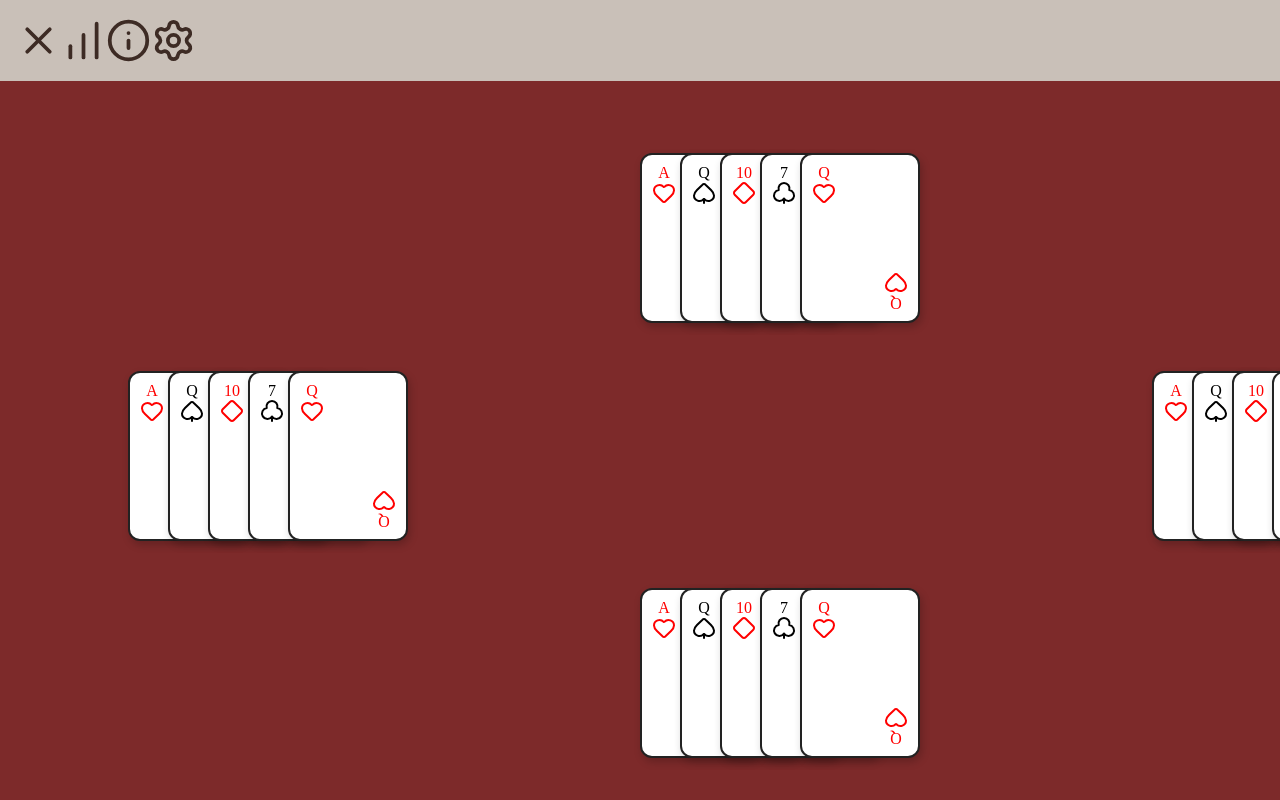
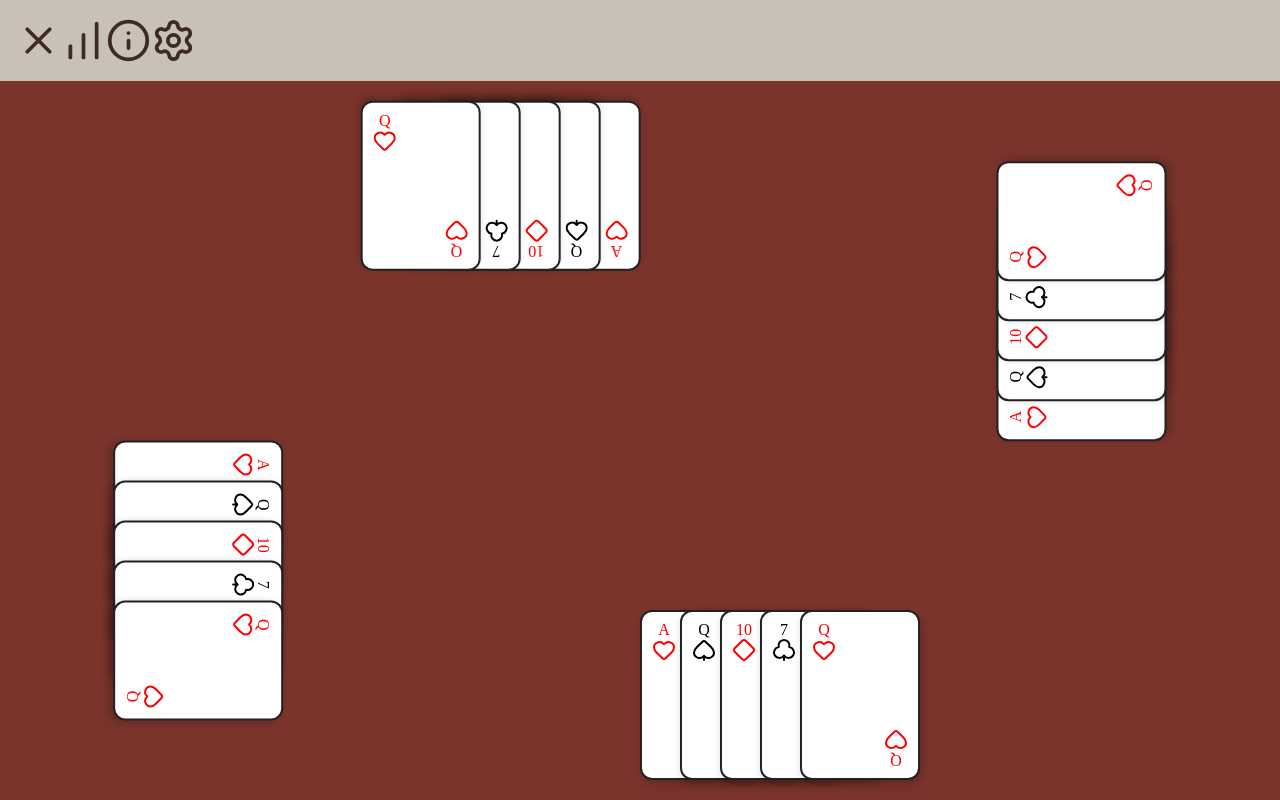
Before and after one commit to Caleb-Kelly-25/pitch, a React (Vite) app in the folder client/: page /GamePlay in a window 1280 px wide. Built offline with nearby package versions, Linux system fonts and the light colour scheme.

Commit message:
More Card Display Work

```diff
--- /dev/null
+++ b/client/src/components/PlayerSeat.css
@@ -0,0 +1,44 @@
+.player-seat {
+  display: flex;
+  flex-direction: column;
+  width: 100%;
+  height: 100%;
+  align-items: center;
+  justify-content: center;
+}
+
+/* grid placement */
+
+.player-seat.top {
+  grid-column: 2;
+  grid-row: 1;
+}
+
+.player-seat.bottom {
+  grid-column: 2;
+  grid-row: 3;
+}
+
+.player-seat.left {
+  grid-column: 1;
+  grid-row: 2;
+}
+
+.player-seat.right {
+  grid-column: 3;
+  grid-row: 2;
+}
+
+/* rotate opponents */
+
+.player-seat.top {
+  transform: rotate(180deg);
+}
+
+.player-seat.left {
+  transform: rotate(90deg);
+}
+
+.player-seat.right {
+  transform: rotate(-90deg);
+}
--- /dev/null
+++ b/client/src/components/PlayerSeat.tsx
@@ -0,0 +1,11 @@
+import "./PlayerSeat.css";
+
+function PlayerSeat({ position, children }) {
+  return (
+    <div className={`player-seat ${position}`}>
+      {children}
+    </div>
+  );
+}
+
+export default PlayerSeat;
--- /dev/null
+++ b/client/src/components/Table.css
@@ -0,0 +1,12 @@
+.table-grid {
+  display: grid;
+ grid-template-columns: 1fr 1fr 1fr;
+  grid-template-rows: 1fr 1fr 1fr;
+
+  width: 100%;
+  height: 100vh;
+
+  background: #7a342c;
+
+  overflow: hidden;
+}
--- a/client/src/components/Table.tsx
+++ b/client/src/components/Table.tsx
@@ -1,43 +1,16 @@
 
+import "./Table.css";
 
-const styles: Record<string, React.CSSProperties> = {
-    table: {
-        position: "relative",
-        width: "100%",
-        height: "100%",
-        backgroundColor: "transparent",
-        overflow: "hidden",
-},
-playerTop: {
-    position: "absolute",
-    top: "10%",
-    left: "50%",
-    transform: "translateX(-50%)",
-},
-playerBottom: {
-    position: "absolute",
-    bottom: "10%",
-    left: "50%",
-    transform: "translateX(-50%)",
-},
-playerLeft: {
-    position: "absolute",
-    top: "50%",
-    left: "10%",
-    transform: "translateY(-50%)",
-},
-playerRight: {
-    position: "absolute",
-    top: "50%",
-    right: "10%",
-    transform: "translateY(-50%)",
-},
-}
-
-export default function Table({ children }) {
-    return (
-    <div style={styles.table}>
+function Table({ children }) {
+  return (
+    <div className="table-grid">
       {children}
     </div>
   );
 }
+
+export default Table;
+
+{/* <div className="center-table"> */}
+  {/* cards played to the table */}
+// </div>
--- a/client/src/pages/GamePlay.tsx
+++ b/client/src/pages/GamePlay.tsx
@@ -3,6 +3,7 @@ import HandOfCards from "../components/HandOfCards";
 import Table from "../components/Table";
 import TopBar from "../components/TopBar";
 import BackOfCard from "../assets/BackOfCard.png";
+import PlayerSeat from "../components/PlayerSeat";
 
 const styles: Record<string, React.CSSProperties> = {
     wrapper: {
@@ -78,44 +79,49 @@ export default function GamePlay() {
       <TopBar varient="withBackBtn"></TopBar>
 
 
-        <div style = {styles.table}>
-            <div style = {styles.playerTop}>
+         <Table>
+        <PlayerSeat position="top">
         <HandOfCards cards={[
             { suit: "HEARTS", value: 1 },
             { suit: "SPADES", value: 13 },
             { suit: "DIAMONDS", value: 10 },
             { suit: "CLUBS", value: 7 },
-            { suit: "HEARTS", value: 13 }]} />
-           </div>
-
-            <div style = {styles.playerLeft}>
+            { suit: "HEARTS", value: 13 }]}/>
+            </PlayerSeat>
+        <PlayerSeat position="left">
         <HandOfCards cards={[
             { suit: "HEARTS", value: 1 },
             { suit: "SPADES", value: 13 },
             { suit: "DIAMONDS", value: 10 },
             { suit: "CLUBS", value: 7 },
-            { suit: "HEARTS", value: 13 }]} />
-           </div>
+            { suit: "HEARTS", value: 13 }]}/>
+            </PlayerSeat>
 
-            <div style = {styles.playerRight}>
+      <PlayerSeat position="right">
         <HandOfCards cards={[
             { suit: "HEARTS", value: 1 },
             { suit: "SPADES", value: 13 },
             { suit: "DIAMONDS", value: 10 },
             { suit: "CLUBS", value: 7 },
-            { suit: "HEARTS", value: 13 }]} />
-            </div>
+            { suit: "HEARTS", value: 13 }]}/>
+            </PlayerSeat>
 
-            <div style = {styles.playerBottom}>
+      <PlayerSeat position="bottom">
         <HandOfCards cards={[
             { suit: "HEARTS", value: 1 },
             { suit: "SPADES", value: 13 },
             { suit: "DIAMONDS", value: 10 },
             { suit: "CLUBS", value: 7 },
-            { suit: "HEARTS", value: 13 }]} />
+            { suit: "HEARTS", value: 13 }]}/>
+            </PlayerSeat>
+
+      <div className="center-table">
+        {/* played cards will go here later */}
       </div>
+    </Table>
     </div>
-        </div>
+
+
 
   );
 }
```
Also changed, not shown: client/src/components/HandOfCards.css (added, +11 -0 lines). Lines whose indentation alone changed are shown as unchanged.
